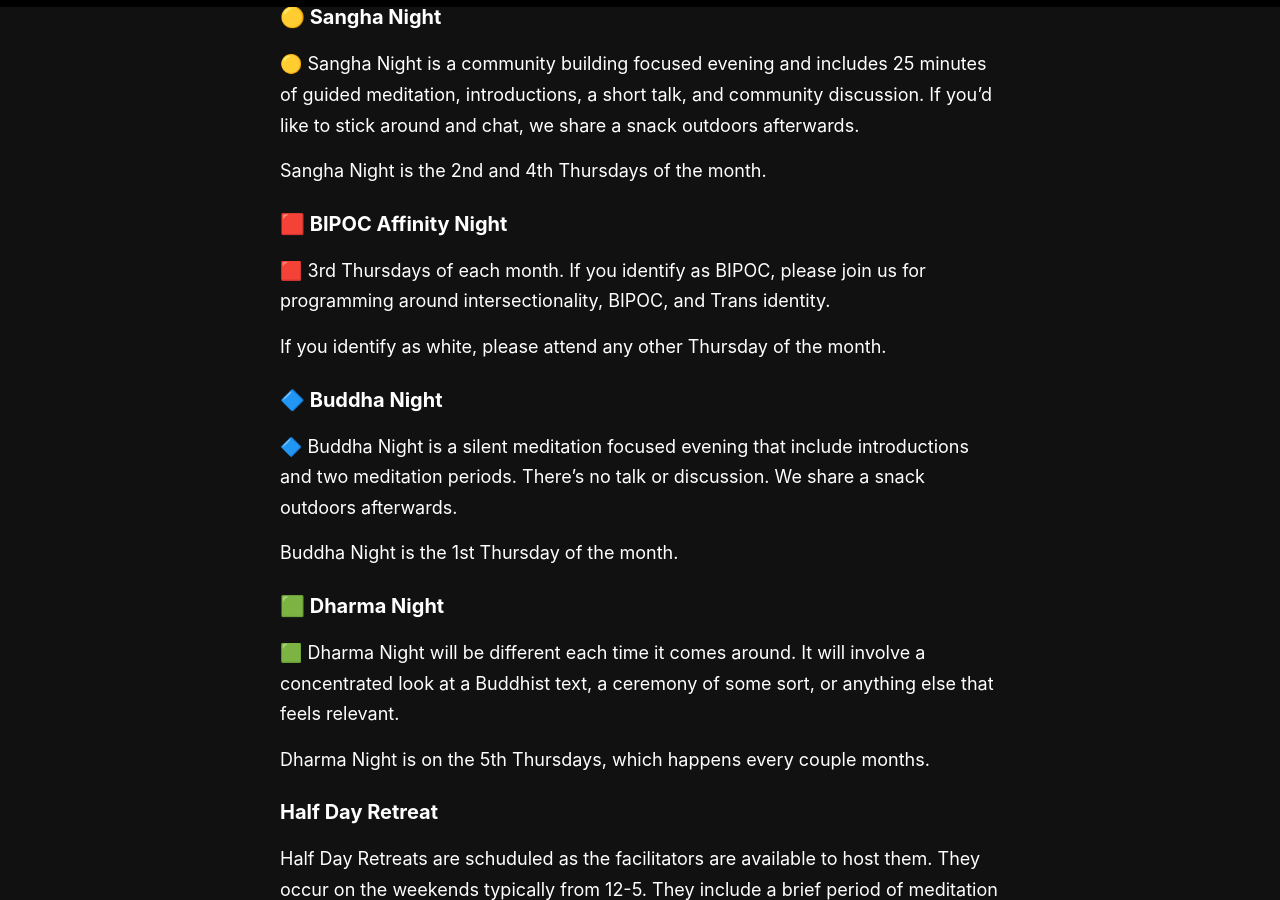
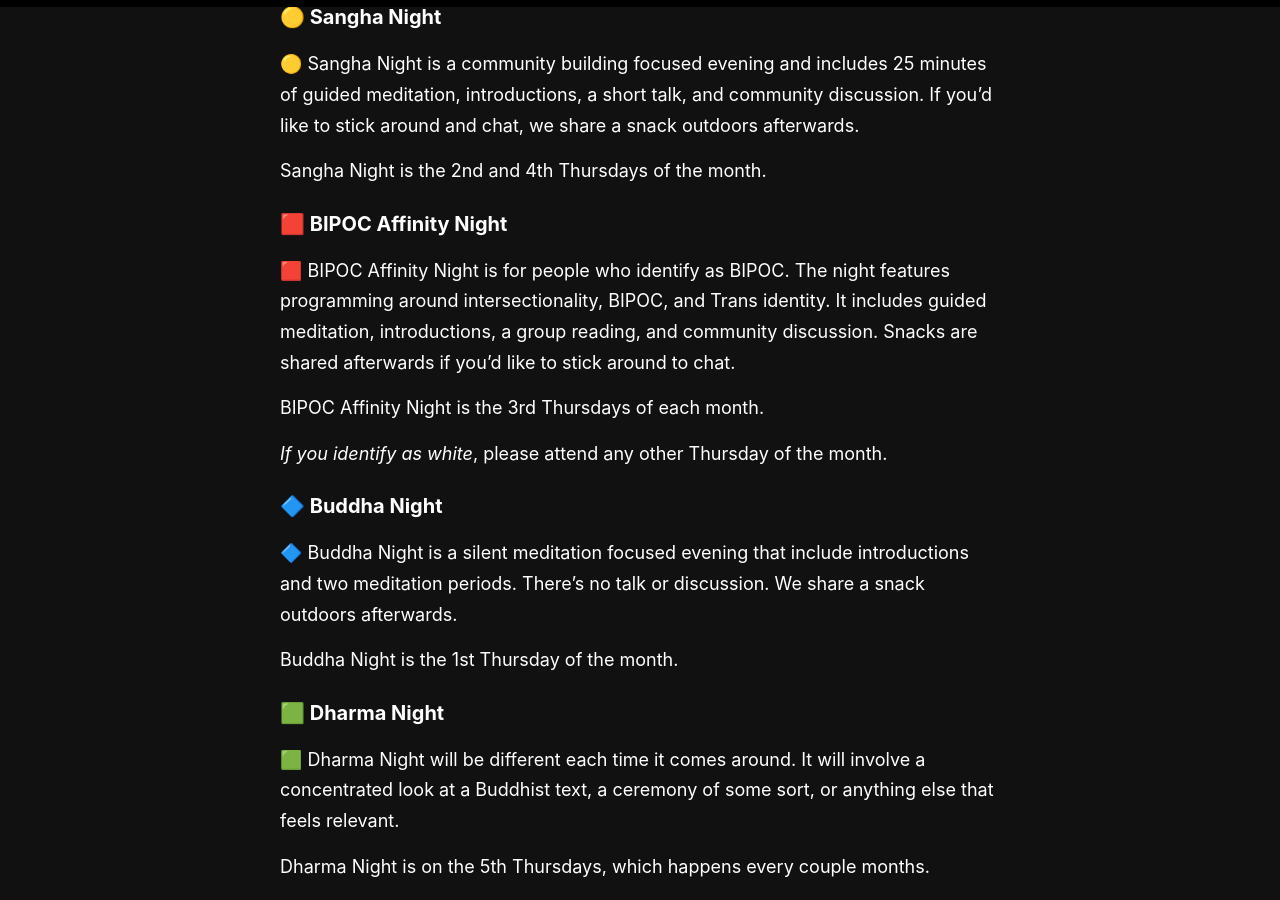
Before and after one commit to rykener/transsangha, a Jekyll site: the page built from _pages/schedule.md, in a window 1280 px wide and 900 px high, scrolled down 1065 px. Built offline with Jekyll 4.4.1, drawn with Linux system fonts in a browser that asks for light colours.

Commit message:
update sched

```diff
--- a/_pages/schedule.md
+++ b/_pages/schedule.md
@@ -39,9 +39,11 @@ Sangha Night is the 2nd and 4th Thursdays of the month.
 
 ### 🟥 BIPOC Affinity Night
 
-🟥 3rd Thursdays of each month. If you identify as BIPOC, please join us for programming around intersectionality, BIPOC, and Trans identity.
+🟥 BIPOC Affinity Night is for people who identify as BIPOC. The night features programming around intersectionality, BIPOC, and Trans identity. It includes guided meditation, introductions, a group reading, and community discussion. Snacks are shared afterwards if you'd like to stick around to chat.
 
-If you identify as white, please attend any other Thursday of the month.
+BIPOC Affinity Night is the 3rd Thursdays of each month.
+
+_If you identify as white_, please attend any other Thursday of the month.
 
 ### 🔷 Buddha Night
 
```
